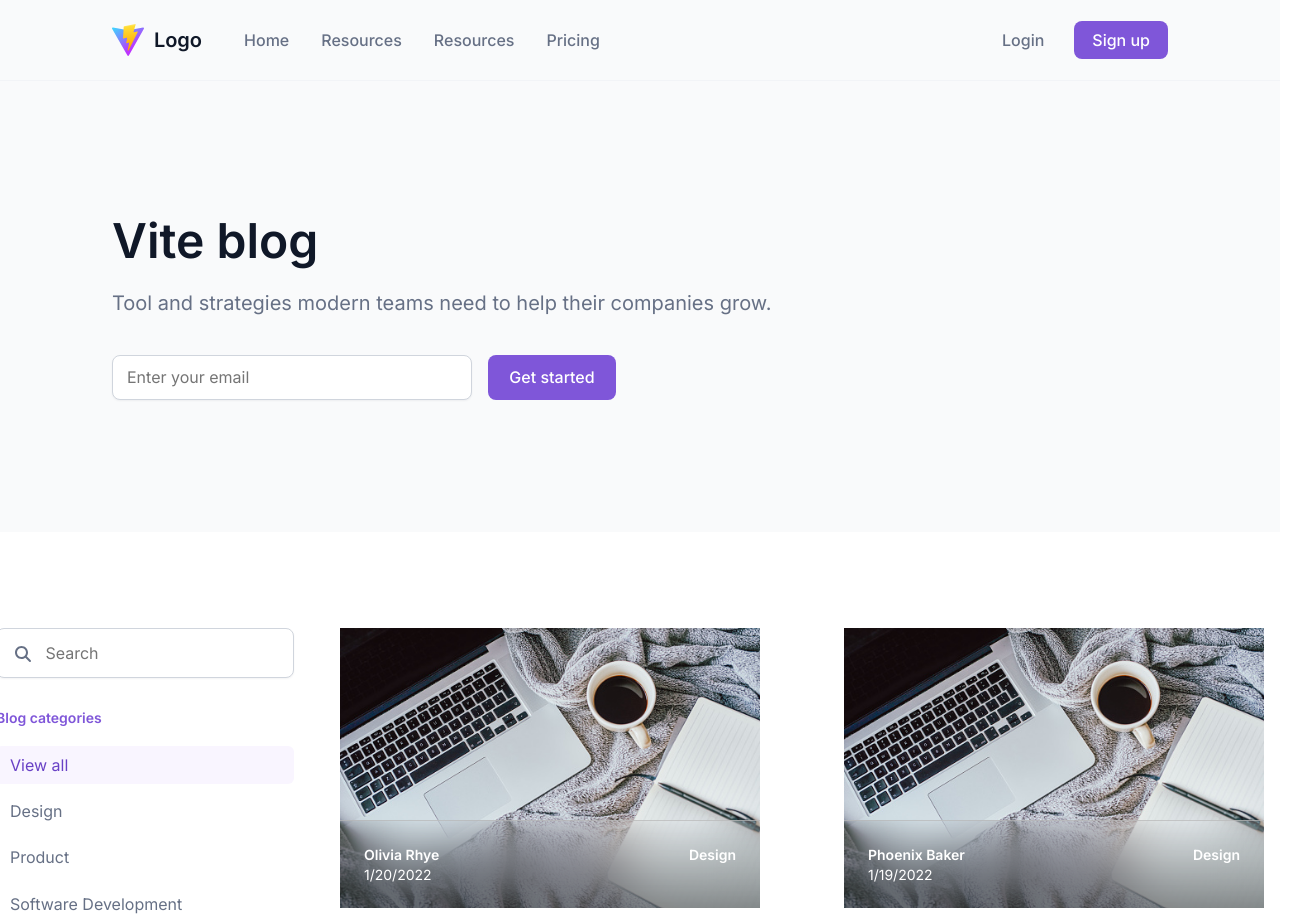
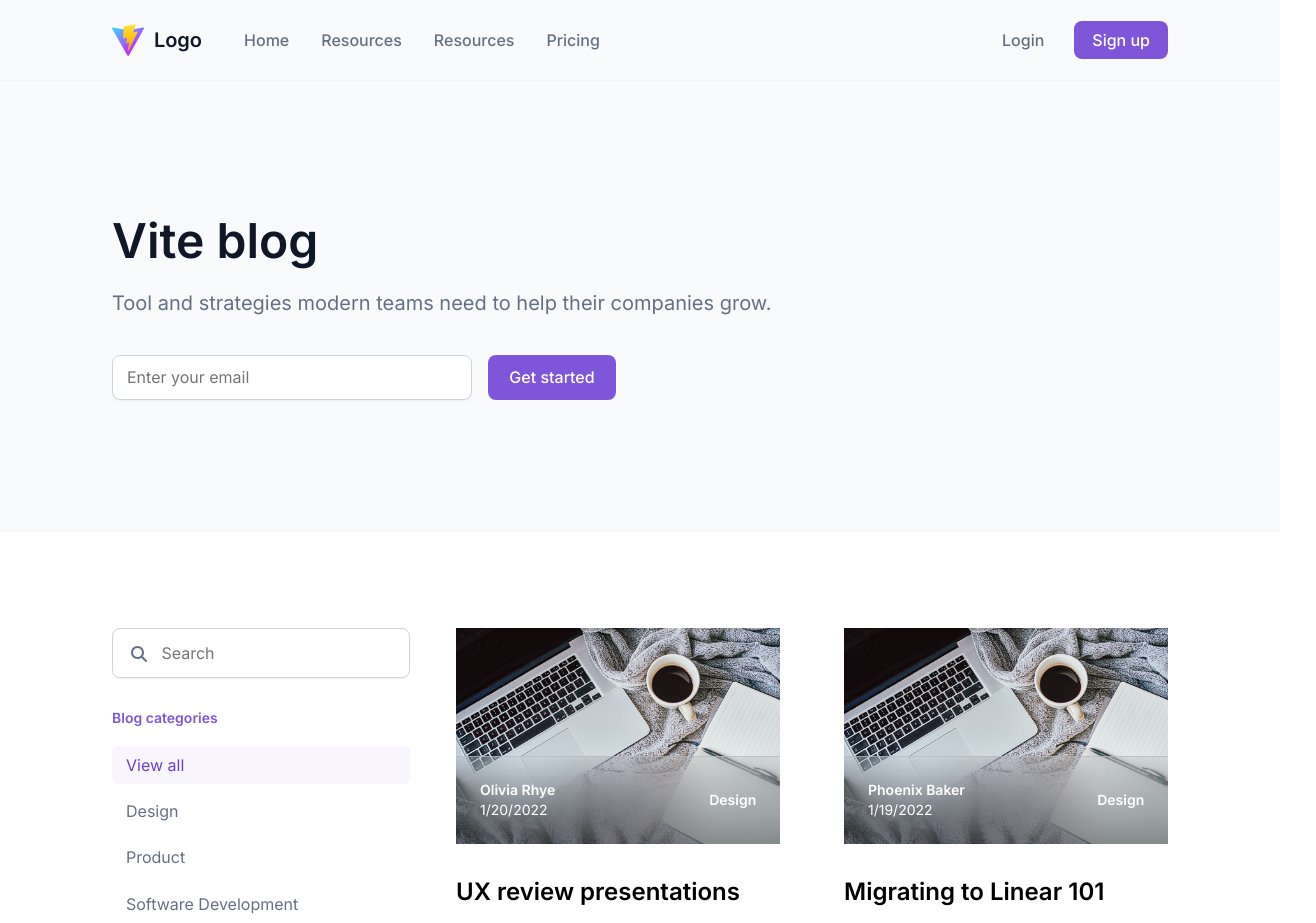
Before and after one commit to chickelit/react-blog, a React (Vite) app: page / in a window 1280 px wide. Shown: the top 923 px of the page, 1316 px wide, since content can reach past the window. Built offline with nearby package versions, Linux system fonts and the light colour scheme.

Commit message:
Make an adjustment on the Post component

```diff
--- a/src/components/Posts/Post/styles.ts
+++ b/src/components/Posts/Post/styles.ts
@@ -2,15 +2,19 @@ import { NavLink } from "react-router-dom";
 import { styled, theme } from "Src/stitches.config";
 
 export const StyledPost = styled("div", {
-  width: "26.25rem",
+  width: "100%",
   display: "grid",
   gridTemplateColumns: "1fr",
-  gridTemplateRows: "17.5rem max-content",
   gap: "2rem",
 });
 
 export const CoverContainer = styled("div", {
   position: "relative",
+  width: "100%",
+  aspectRatio: "3 / 2",
+  display: "grid",
+  gridTemplateColumns: "1fr",
+  gridTemplateRows: "1fr",
 });
 
 export const Cover = styled("img", {
@@ -28,9 +32,10 @@ export const LabelContainer = styled("div", {
     "linear-gradient(180deg, rgba(0, 0, 0, 0) 0%, rgba(0, 0, 0, 0.4) 100%)",
   borderTop: "1px solid rgba(255, 255, 255, 0.5)",
   backdropFilter: "blur(24px)",
-  padding: "1.5rem",
+  padding: "0 1.5rem",
   display: "grid",
   gridTemplateColumns: "1fr max-content",
+  alignItems: "center",
   justifyItems: "space-between",
 });
 
--- a/src/components/Posts/index.tsx
+++ b/src/components/Posts/index.tsx
@@ -5,7 +5,9 @@ import { StyledPosts } from "./styles";
 export function Posts() {
   return (
     <StyledPosts>
-      {posts.map((post) => <Post key={post.id} post={post} />)}
+      {posts.map((post) => (
+        <Post key={post.id} post={post} />
+      ))}
     </StyledPosts>
   );
 }
--- a/src/components/Posts/styles.ts
+++ b/src/components/Posts/styles.ts
@@ -1,12 +1,7 @@
 import { styled } from "Src/stitches.config";
-import { Container } from "../Container";
-
-export const StyledContainer = styled(Container, {
-
-})
 
 export const StyledPosts = styled("section", {
   display: "grid",
-  gridTemplateColumns: "27.5rem 27.5rem",
+  gridTemplateColumns: "1fr 1fr",
   gap: "2rem 4rem",
 });
--- a/src/main.tsx
+++ b/src/main.tsx
@@ -2,7 +2,10 @@ import ReactDOM from "react-dom/client";
 import App from "./App";
 import "normalize.css";
 import "./global.css";
+import React from "react";
 
 ReactDOM.createRoot(document.getElementById("root") as HTMLElement).render(
-  <App />
+  <React.StrictMode>
+    <App />
+  </React.StrictMode>
 );
--- a/src/pages/Home/index.tsx
+++ b/src/pages/Home/index.tsx
@@ -1,20 +1,21 @@
 import { Navigation } from "Src/components/Navigation";
 import { Header } from "Src/components/Header";
-import { MainSectionContainer, StyledHome, MainSection } from "./styles";
+import { StyledHome, MainSection } from "./styles";
 import { Categories } from "Src/components/CategorySidebar";
 import { Posts } from "Src/components/Posts";
+import { Container } from "Src/components/Container";
 
 export function Home() {
   return (
     <StyledHome>
       <Navigation />
       <Header />
-      <MainSectionContainer>
+      <Container>
         <MainSection>
           <Categories />
           <Posts />
         </MainSection>
-      </MainSectionContainer>
+      </Container>
     </StyledHome>
   );
 }
--- a/src/pages/Home/styles.ts
+++ b/src/pages/Home/styles.ts
@@ -1,9 +1,6 @@
-import { Container } from "Src/components/Container";
 import { styled } from "Src/stitches.config";
 
 export const StyledHome = styled("div", {});
-
-export const MainSectionContainer = styled(Container, {});
 
 export const MainSection = styled("section", {
   padding: "6rem 2rem",
```
